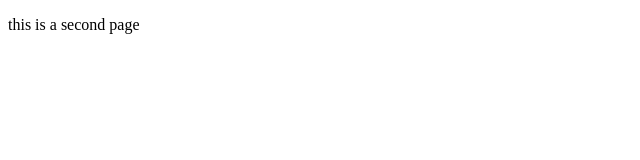
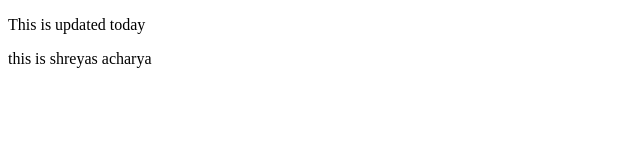
Before and after one commit to ShreyasAch/demorepo, a Nuxt app: page /TableView in a window 1280 px wide. Shown: the top 160 px of the page, without its empty margins (0-640 px from the left). Built offline with nearby package versions, Linux system fonts and the light colour scheme.

Commit message:
from container

```diff
--- a/pages/TableView.vue
+++ b/pages/TableView.vue
@@ -1,5 +1,6 @@
 <template>
     <div>
-        <p> this is a second page </p>
+        <p> This is updated today</p>
+        <p> this is shreyas acharya </p>
     </div>
 </template>
```
